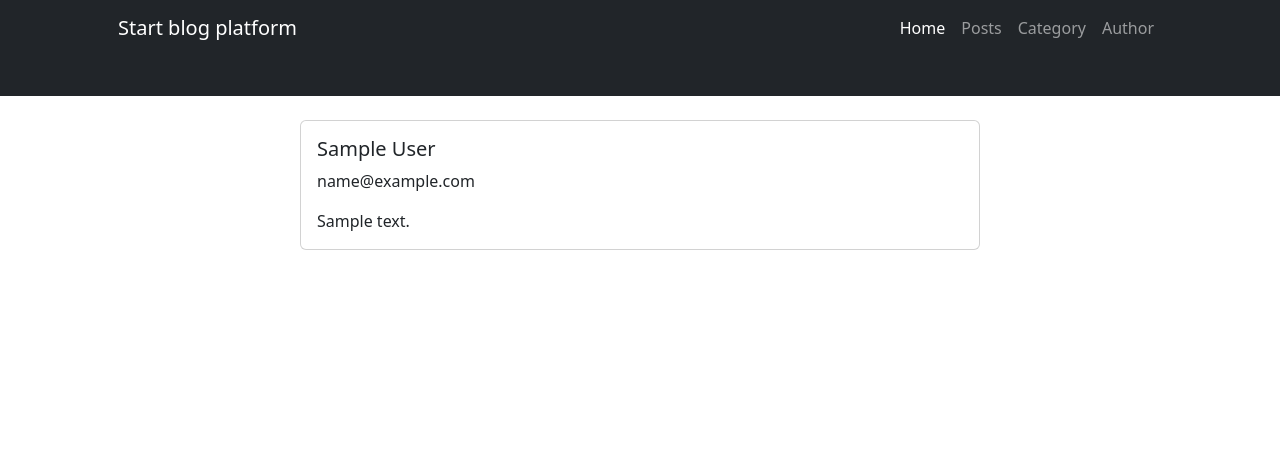
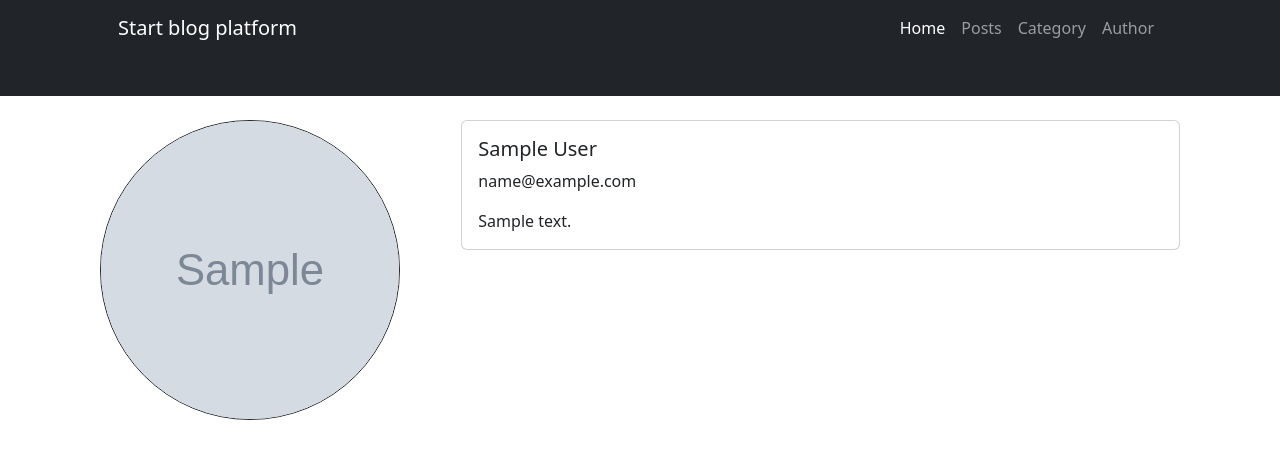
Before and after one commit to rezatn0934/CW-98, a Django app: page /user/author/1/ in a window 1280 px wide. Shown: the top 459 px of the page. Run offline with Django 4.2, Linux system fonts and the light colour scheme; tables that the repository leaves empty hold one stand-in row (values such as "Sample post"); grey boxes marked "Sample" are stand-in pictures; some libraries are stand-ins or nearby versions.

Commit message:
feat: add admin image

```diff
--- a/CW/week15/blogplatform/blogplatform/urls.py
+++ b/CW/week15/blogplatform/blogplatform/urls.py
@@ -16,9 +16,14 @@ Including another URLconf
 """
 from django.contrib import admin
 from django.urls import path, include
+from django.conf import settings
+from django.conf.urls.static import static
 
 urlpatterns = [
     path('admin/', admin.site.urls),
     path('', include('blog.urls')),
     path('user/', include('user.urls')),
 ]
+
+if settings.DEBUG:
+    urlpatterns += static(settings.MEDIA_URL, document_root=settings.MEDIA_ROOT)
--- a/CW/week15/blogplatform/templates/base.html
+++ b/CW/week15/blogplatform/templates/base.html
@@ -4,6 +4,10 @@
         <title>Blog Platform</title>
     <link href="https://cdn.jsdelivr.net/npm/bootstrap@5.2.3/dist/css/bootstrap.min.css" rel="stylesheet"
         integrity="sha384-rbsA2VBKQhggwzxH7pPCaAqO46MgnOM80zW1RWuH61DGLwZJEdK2Kadq2F9CUG65" crossorigin="anonymous">
+        <link rel="stylesheet" href="https://cdn.jsdelivr.net/npm/bootstrap-icons@1.3.0/font/bootstrap-icons.css">
+        <style>
+            #profile:hover {box-shadow: 1px 1px 2px black, 0 0 25px blue, 0 0 5px darkblue}
+        </style>
     </head>
 
     <body>
@@ -31,7 +35,6 @@
             {% block content %}
 
             {% endblock content %}
-
          <script src="https://cdn.jsdelivr.net/npm/bootstrap@5.2.3/dist/js/bootstrap.bundle.min.js"
      integrity="sha384-kenU1KFdBIe4zVF0s0G1M5b4hcpxyD9F7jL+jjXkk+Q2h455rYXK/7HAuoJl+0I4"
      crossorigin="anonymous"></script>
--- a/CW/week15/blogplatform/templates/blog/post.html
+++ b/CW/week15/blogplatform/templates/blog/post.html
@@ -8,8 +8,9 @@
         {% for post in posts %}
           <div class="card my-4">
             <div class="card-body">
-                <a class="text-decoration-none" href="{% url 'post_detail' post.pk %}">{{ post.title }}</a>
-              <p class="card-text">Author: {{ post.author }}</p>
+                <h3><a class="text-dark text-decoration-none" href="{% url 'post_detail' post.pk %}">{{ post.title }}</a></h3>
+                <p2>{{ post.content | truncatewords:5 }}</p2>
+              <p class="card-text">Author: <a class="text-dark text-decoration-none" href="{% url 'author_detail' post.author.pk %}">{{ post.author.name }}</a> | <a class="text-dark text-decoration-none" href="{% url 'category_detail' post.category.pk %}">{{ post.category.name }}</a</p>
             </div>
           </div>
         {% endfor %}
--- a/CW/week15/blogplatform/templates/user/author_detail.html
+++ b/CW/week15/blogplatform/templates/user/author_detail.html
@@ -1,8 +1,17 @@
 {% extends 'base.html' %}
+{% load static %}
 
 {% block content %}
-  <div class="container-md px-5">
-    <div class="row gx-5 justify-content-center">
+  <div class="container-md px-7">
+    <div class="row gx-1 justify-content-center mx-3">
+        <div class="col-lg-4 my-4">
+            {% if author.image %}
+          <img id="profile" class="img-fluid border border-dark rounded-circle mb-3" style="width: 300px; height: 300px;" src="{{ author.image.url }}" alt="author_image">
+                {% else %}
+                <img class="img-fluid border border-dark rounded-circle mb-3" style="width: 300px; height: 300px;" src="{% static 'images/default.png' %}" alt="Default Image">
+
+      {% endif %}
+        </div>
       <div class="col-lg-8">
           <div class="card my-4">
             <div class="card-body">
--- a/CW/week15/blogplatform/user/models.py
+++ b/CW/week15/blogplatform/user/models.py
@@ -7,3 +7,4 @@ class Author(models.Model):
     name = models.CharField(max_length=50)
     email = models.EmailField()
     bio = models.TextField()
+    image = models.ImageField(upload_to='images/', null=True, blank=True)
```
Also changed, not shown: CW/week15/blogplatform/blogplatform/settings.py (+6 -3 lines).
